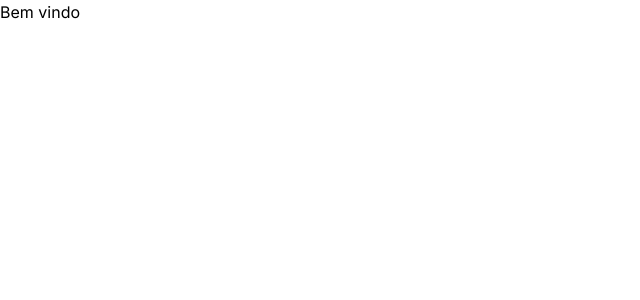
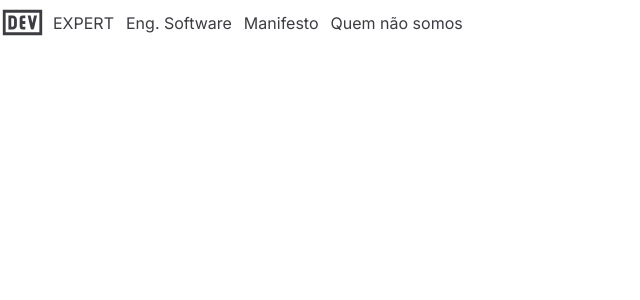
Before and after one commit to owilliangoncalves/devtech, a Next.js app: page / in a window 1280 px wide. Shown: the top 300 px of the page, without its empty margins (0-640 px from the left). Built offline with nearby package versions, Linux system fonts and the light colour scheme.

Commit message:
feat: adicionado rotas, criado variacao de cor important e muted

```diff
--- /dev/null
+++ b/src/app/components/footer.tsx
@@ -0,0 +1,7 @@
+export default function Footer() {
+  return (
+    <div>
+      <h1>Aqui vai o Footer</h1>
+    </div>
+  );
+}
--- /dev/null
+++ b/src/app/components/navbar.tsx
@@ -0,0 +1,30 @@
+import Image from 'next/image';
+import Link from 'next/link';
+import Logo from '/public/static/img/dev-logo.svg';
+
+export default function NavBar() {
+  return (
+    <header className=''>
+      <nav className='flex  items-center '>
+        <Link href={'/'}>
+          <Image src={Logo} alt='Logo Devs Experts' height={45} width={45} />
+        </Link>
+        <p className='ml-2 text-important '>EXPERT</p>
+
+        <div className=' flex justify-end'>
+          <ul className='flex gap-3 text-right text-important'>
+            <li className='ml-3 '>
+              <Link href={'/'}>Eng. Software</Link>
+            </li>
+            <li>
+              <Link href={'/manifesto'}>Manifesto</Link>
+            </li>
+            <li>
+              <Link href={'/nao-somos'}>Quem não somos</Link>
+            </li>
+          </ul>
+        </div>
+      </nav>
+    </header>
+  );
+}
--- /dev/null
+++ b/src/app/components/posts.tsx
@@ -0,0 +1,7 @@
+export default function Posts() {
+  return (
+    <div>
+      <h1 className='text-important'></h1>
+    </div>
+  );
+}
--- /dev/null
+++ b/src/app/eng-software/linguagens/java-script/page.tsx
@@ -0,0 +1,7 @@
+export default function JavaScript() {
+  return (
+    <div>
+      <h1>Home Sobre JavaScript</h1>
+    </div>
+  );
+}
--- /dev/null
+++ b/src/app/eng-software/linguagens/page.tsx
@@ -0,0 +1,7 @@
+export default function Linguagens() {
+  return (
+    <div>
+      <h1>Home da pagina sobre Linguagens</h1>
+    </div>
+  );
+}
--- /dev/null
+++ b/src/app/eng-software/page.tsx
@@ -0,0 +1,7 @@
+export default function EngSoftware() {
+  return (
+    <div>
+      <h1>Home da pagina eng de software</h1>
+    </div>
+  );
+}
--- a/src/app/layout.tsx
+++ b/src/app/layout.tsx
@@ -15,8 +15,10 @@ export default function RootLayout({
   children: React.ReactNode;
 }>) {
   return (
-    <html lang='pt-BR'>
-      <body className={inter.className}>{children}</body>
-    </html>
+    <>
+      <html lang='pt-BR'>
+        <body className={inter.className}>{children}</body>
+      </html>
+    </>
   );
 }
--- a/src/app/page.tsx
+++ b/src/app/page.tsx
@@ -1,3 +1,13 @@
+import Footer from './components/footer';
+import NavBar from './components/navbar';
+import Posts from './components/posts';
+
 export default function Home() {
-  return <h1>Bem vindo</h1>;
+  return (
+    <div className='container mx-auto '>
+      <NavBar />
+      <Posts />
+      {/* <Footer /> */}
+    </div>
+  );
 }
--- a/tailwind.config.ts
+++ b/tailwind.config.ts
@@ -10,6 +10,10 @@ const config: Config = {
     extend: {
       backgroundImage: {},
     },
+    colors: {
+      important: '#3c3c42',
+      muted: '#67676C',
+    },
   },
   plugins: [],
 };
```
Also changed, not shown: public/static/img/dev-logo.svg (added), src/app/eng-software/layou.tsx (added), src/app/eng-software/linguagens/java-script/layout.tsx (added), src/app/eng-software/linguagens/layout.tsx (added).
